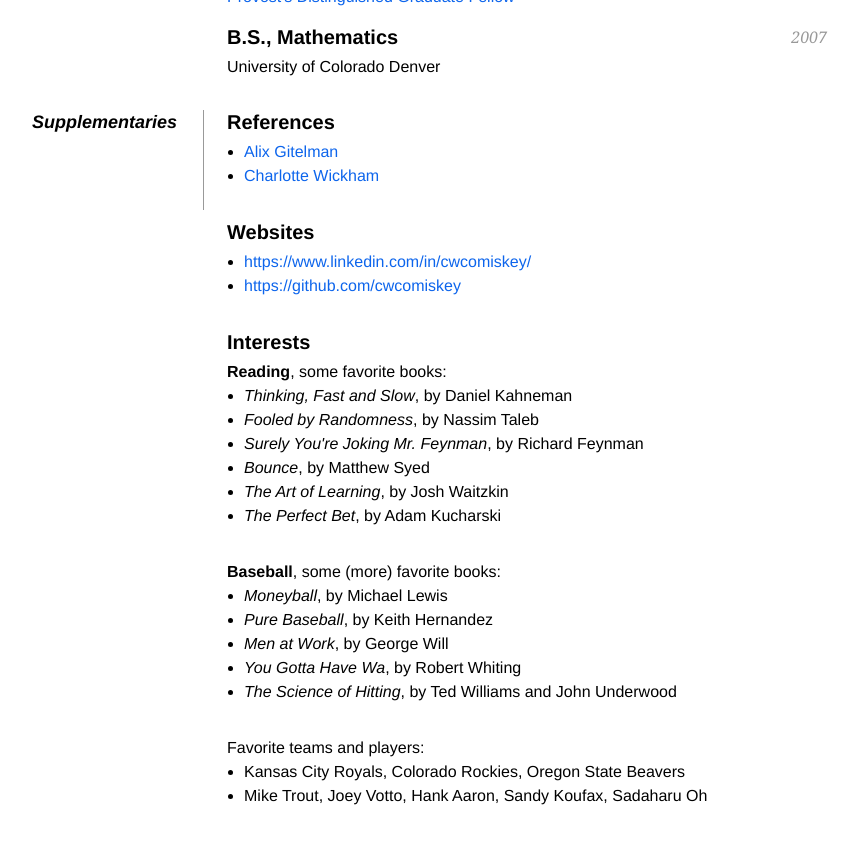
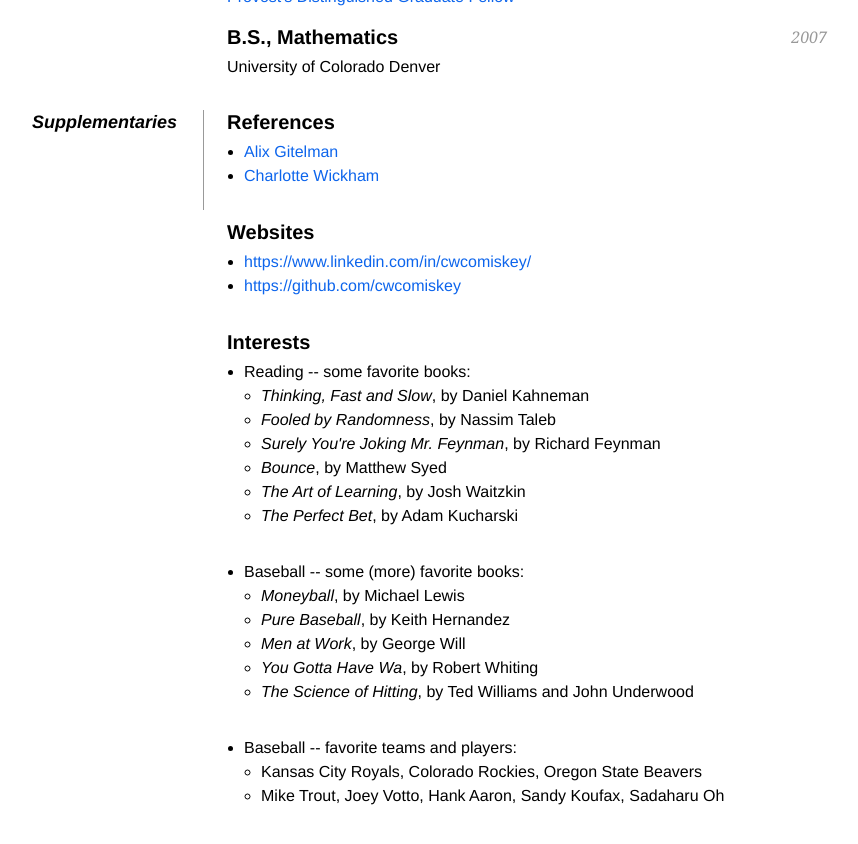
Before and after one commit to cwcomiskey/cwcomiskey.github.io, a Jekyll site: the page index.html, which Jekyll copies as it is, in a window 1280 px wide and 900 px high, scrolled down 1785 px. Shown: the top 844 px of the window, without its empty margins (213-1071 px from the left). Built offline with Jekyll 4.4.1, drawn with Linux system fonts in a browser that asks for light colours.

Commit message:
Bullet-ify "interests" subsection (\supplementary)

```diff
--- a/index.html
+++ b/index.html
@@ -215,7 +215,9 @@
 
 		    <h2> Interests </h2>
 
-		    <b> Reading</b>, some favorite books:
+		    <ul>
+
+			    <li> Reading -- some favorite books: </li>
 				    <ul>
 					    <li> <i> Thinking, Fast and Slow</i>, by Daniel Kahneman </li>
 					    <li> <i> Fooled by Randomness</i>, by Nassim Taleb </li>
@@ -225,7 +227,7 @@
 					    <li> <i> The Perfect Bet</i>, by Adam Kucharski </li>
 				    </ul>
 
-		    <b> Baseball</b>, some (more) favorite books:
+			    <li> Baseball -- some (more) favorite books: </li>
 				    <ul>
 					    <li> <i> Moneyball</i>, by Michael Lewis </li>
 					    <li> <i> Pure Baseball</i>, by Keith Hernandez </li>
@@ -233,10 +235,11 @@
 					    <li> <i> You Gotta Have Wa</i>, by Robert Whiting </li>
 					    <li> <i> The Science of Hitting</i>, by Ted Williams and John Underwood
 				    </ul>
-		    Favorite teams and players:
+			    <li> Baseball -- favorite teams and players: </li>
 				    <ul>
 					    <li> Kansas City Royals, Colorado Rockies, Oregon State Beavers </li>
 					    <li> Mike Trout, Joey Votto, Hank Aaron, Sandy Koufax, Sadaharu Oh </li>
+				    </ul>
 		    </ul>
 	    </dd>
 	    </dl>
```
Lines whose indentation alone changed are shown as unchanged.
